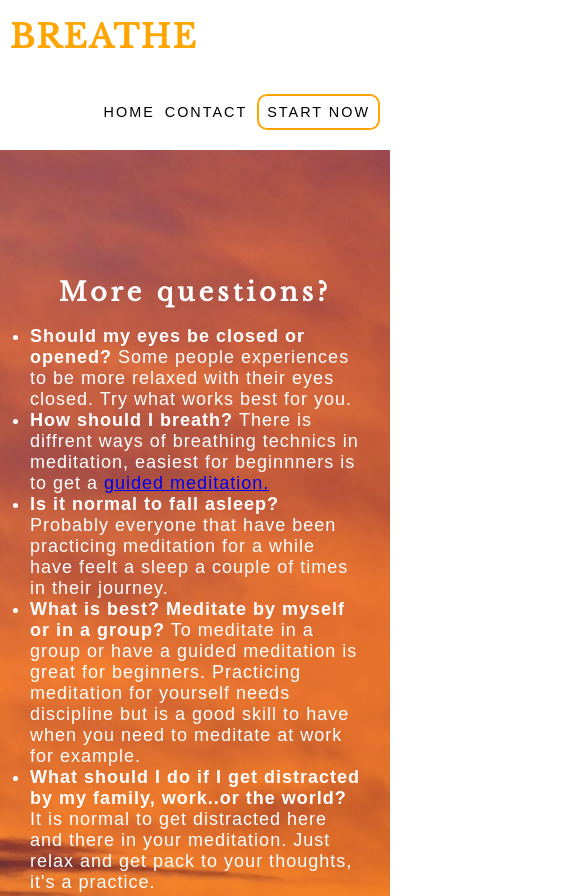
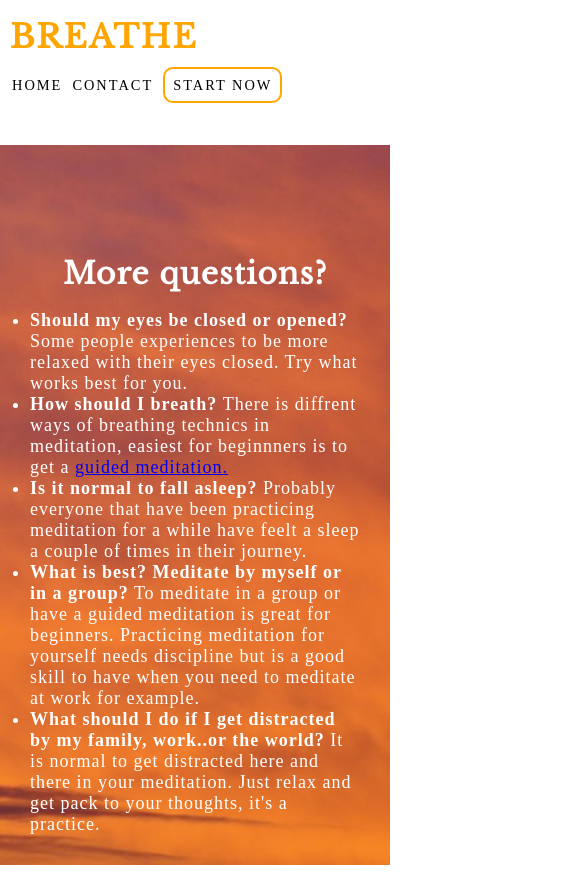
Before and after one commit to KlaraMartinsson/BREATHE, a plain HTML site: page questions.html in a window 390 px wide. Shown: the top 896 px of the page, 585 px wide, since content can reach past the window. Drawn offline with nearby package versions, Linux system fonts and the light colour scheme.

Commit message:
Add hero-image and its content for screens 794 wide and down, also add menu area for screens 543 wide and down

```diff
--- a/assets/css/style.css
+++ b/assets/css/style.css
@@ -5,10 +5,6 @@
     margin: 0;
     padding: 0;
     border: none
-}
-
-body {
-    font-family: Arial;
 }
 
 p {
@@ -19,8 +15,6 @@ p {
     text-align: center;
     padding-top: 10px;
 }
-
-
 
 #p-home {
     font-size: 26px;
@@ -128,10 +122,10 @@ p {
     }
 }
 
-/* text inside the hero image */
+/* title for the text inside the hero image */
 
-#hero-text h2 {
-    font-size: 300%;
+h2 {
+    font-size: 50px;
     font-family: 'Libre Baskerville',
         serif;
     letter-spacing: 4px;
@@ -139,6 +133,10 @@ p {
     text-align: center;
     padding-top: 180px;
     clear: both;
+}
+
+#h2-questions {
+    padding-top: 80px;
 }
 
 /* hero image for the meditation pages */
@@ -281,7 +279,9 @@ footer {
     margin: 3%;
 }
 
-/* media queires */
+/* Media queires */
+
+/* For larger to medium screens size from 794px wide and down */
 
 @media screen and (max-width:794px) {
     #hero-image {
@@ -290,15 +290,38 @@ footer {
         height: 300px;
     }
 
-    #hero-text h2 {
-        font-size: 160%;
+    h2 {
+        font-size: 30px;
         padding-top: 96px;
+        letter-spacing: 1px;
+    }
+
+    #p {
+        font-size: 500px;
     }
 
     #p-home {
-        font-size: 110%;
+        font-size: 28px;
     }
 
-    #
+    #about-meditation {
+        width: 10;
+        display: inline-block;
+        margin-top: 3px;
+    }
+
+    #circle-container {
+        column-count: 2;
+    }
 
 }
+
+@media screen and (max-width:543px) {
+    #menu {
+        clear: left;
+        float: left;
+        margin-left: 12px;
+        line-height: 20px;
+        margin-bottom: 50px;
+    }
+}
--- a/questions.html
+++ b/questions.html
@@ -37,7 +37,7 @@
     <section>
         <div id="hero-image-rectangle">
             <div id="hero-text">
-                <h2>More questions?</h2>
+                <h2 id="h2-questions">More questions?</h2>
                 <br>
                 <ul id="questions-list">
                     <li><strong>Should my eyes be closed or opened?</strong> Some people experiences to be more relaxed
```
Also changed, not shown: how-meditation.html (+1 -1 lines), index.html (+1 -1 lines), start-now.html (+1 -1 lines), what-meditation.html (+1 -1 lines), why-meditation.html (+1 -1 lines).
